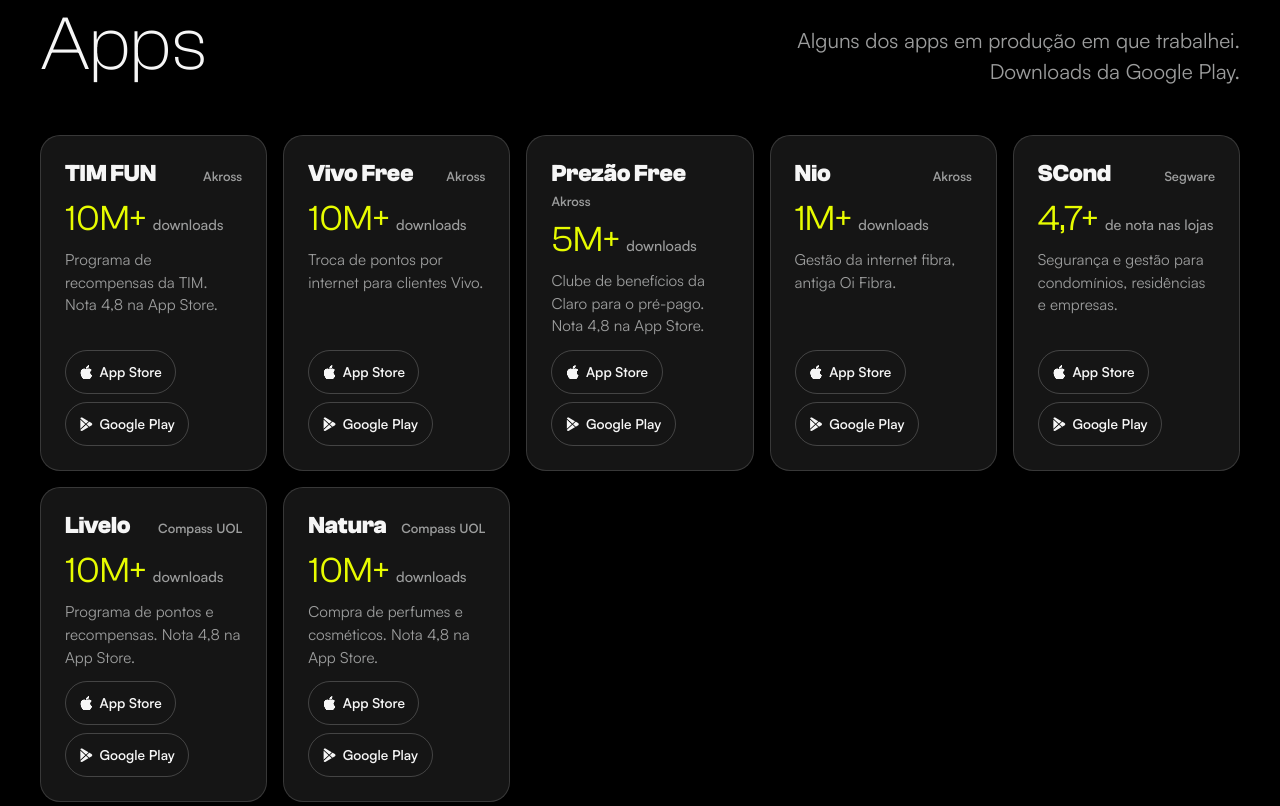
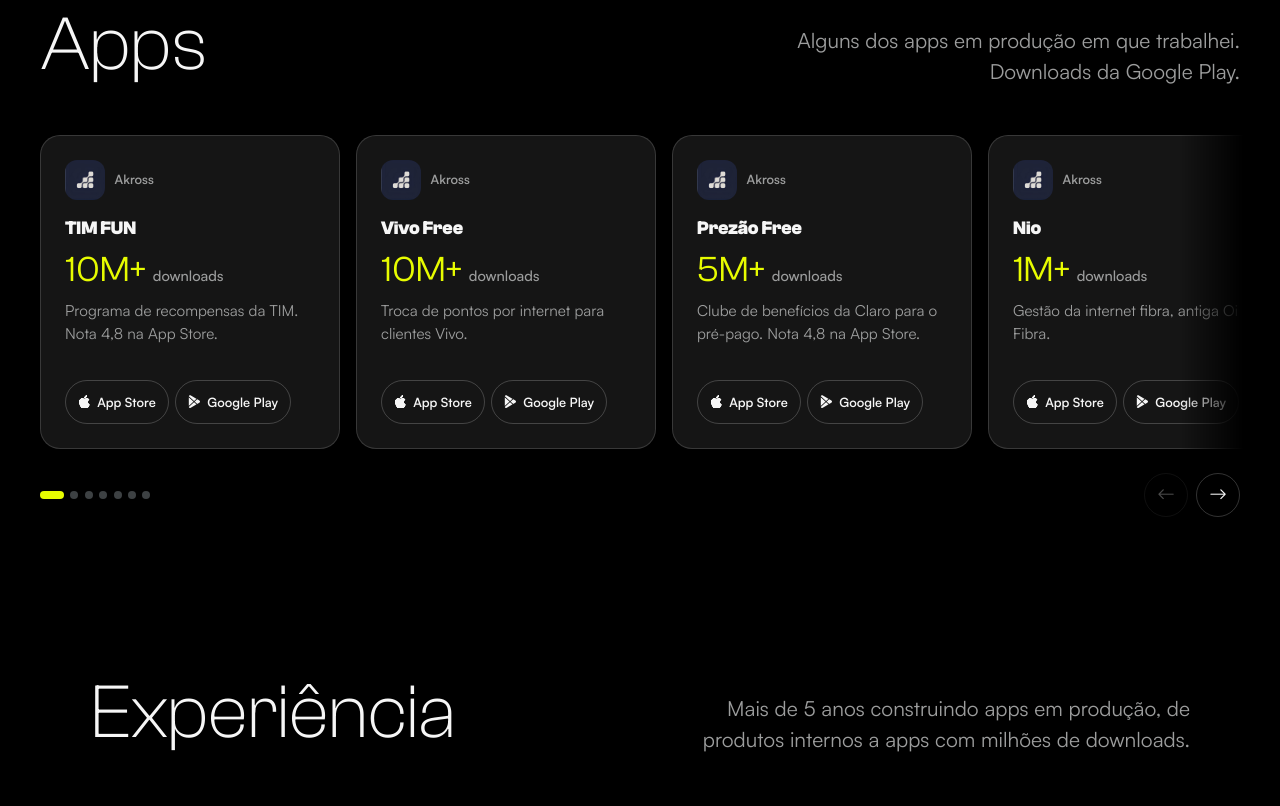
Before and after one commit to pedrinholeda/pedrinholeda.github.io, a plain HTML site: page index.html in a window 1280 px wide. Shown: the part 2660-3466 px from the top of the page. Drawn offline with Linux system fonts and the light colour scheme.

Commit message:
feat: show apps as a card carousel

```diff
--- a/assets/css/style.css
+++ b/assets/css/style.css
@@ -860,13 +860,56 @@ button:active,
   gap: 2rem;
 }
 
+.apps-carrossel {
+  position: relative;
+  display: flex;
+  flex-direction: column;
+  gap: 1.5rem;
+}
+
+/* Trilho com rolagem nativa e encaixe por card */
 .conteudo-apps {
-  display: grid;
+  display: flex;
   gap: 1rem;
-  grid-template-columns: repeat(auto-fill, minmax(220px, 1fr));
+  overflow-x: auto;
+  scroll-snap-type: x mandatory;
+  overscroll-behavior-x: contain;
+  scrollbar-width: none;
+  padding: 0.25rem 0.25rem 0.5rem;
+  margin: -0.25rem -0.25rem -0.5rem;
+  scroll-padding-inline: 0.25rem;
+}
+
+.conteudo-apps::-webkit-scrollbar {
+  display: none;
+}
+
+.conteudo-apps:focus-visible {
+  outline: 2px solid var(--color-destaque1);
+  outline-offset: 4px;
+  border-radius: 20px;
+}
+
+/* Esmaece a borda que ainda tem cards escondidos */
+.apps-carrossel.tem-depois .conteudo-apps {
+  mask-image: linear-gradient(to right, #000 calc(100% - 4rem), transparent);
+}
+.apps-carrossel.tem-antes .conteudo-apps {
+  mask-image: linear-gradient(to left, #000 calc(100% - 4rem), transparent);
+}
+.apps-carrossel.tem-antes.tem-depois .conteudo-apps {
+  mask-image: linear-gradient(
+    to right,
+    transparent,
+    #000 4rem,
+    #000 calc(100% - 4rem),
+    transparent
+  );
 }
 
 .app-card {
+  flex: 0 0 clamp(260px, 82%, 300px);
+  scroll-snap-align: start;
   display: flex;
   flex-direction: column;
   gap: 0.75rem;
@@ -874,19 +917,27 @@ button:active,
   background: rgba(30, 30, 30, 0.7);
   border: 1px solid hsla(0, 0%, 100%, 0.15);
   border-radius: 20px;
-  transition: border-color 0.3s ease;
+  transition: border-color 0.3s ease, transform 0.3s ease;
 }
 
 .app-card:hover {
   border-color: rgba(231, 252, 0, 0.4);
+  transform: translateY(-4px);
 }
 
 .app-topo {
   display: flex;
-  align-items: baseline;
-  justify-content: space-between;
-  flex-wrap: wrap;
-  gap: 0.25rem 0.75rem;
+  align-items: center;
+  gap: 0.6rem;
+  margin-bottom: 0.25rem;
+}
+
+.app-logo {
+  width: 40px;
+  height: 40px;
+  border-radius: 12px;
+  object-fit: cover;
+  flex-shrink: 0;
 }
 
 .app-topo h3 {
@@ -924,7 +975,7 @@ button:active,
 .app-lojas {
   display: flex;
   flex-wrap: wrap;
-  gap: 0.5rem;
+  gap: 0.4rem;
 }
 
 .app-lojas a {
@@ -932,8 +983,8 @@ button:active,
   align-items: center;
   gap: 0.4rem;
   min-height: 44px;
-  padding: 0.5rem 0.85rem;
-  font-size: 0.85rem;
+  padding: 0.5rem 0.75rem;
+  font-size: 0.8rem;
   font-weight: 600;
   color: var(--color-white);
   border: 1px solid hsla(0, 0%, 100%, 0.2);
@@ -945,6 +996,79 @@ button:active,
 .app-lojas a:focus-visible {
   color: var(--color-destaque1);
   border-color: var(--color-destaque1);
+}
+
+.apps-controles {
+  display: flex;
+  align-items: center;
+  justify-content: space-between;
+  gap: 1rem;
+}
+
+.apps-carrossel.sem-rolagem .apps-controles {
+  display: none;
+}
+
+.apps-pontos {
+  display: flex;
+  flex-wrap: wrap;
+  gap: 0.4rem;
+}
+
+.apps-ponto {
+  width: 8px;
+  height: 8px;
+  padding: 0;
+  border: 0;
+  border-radius: 999px;
+  background: var(--color-gray1);
+  cursor: pointer;
+  transition: width 0.3s ease, background-color 0.3s ease;
+}
+
+.apps-ponto.ativo {
+  width: 24px;
+  background: var(--color-destaque1);
+}
+
+.apps-setas {
+  display: flex;
+  gap: 0.5rem;
+}
+
+.apps-seta {
+  width: 44px;
+  height: 44px;
+  display: grid;
+  place-items: center;
+  font-size: 1.1rem;
+  color: var(--color-white);
+  background: transparent;
+  border: 1px solid hsla(0, 0%, 100%, 0.2);
+  border-radius: 999px;
+  cursor: pointer;
+  transition: color 0.3s ease, border-color 0.3s ease, opacity 0.3s ease;
+}
+
+.apps-seta:hover:not(:disabled),
+.apps-seta:focus-visible {
+  color: var(--color-destaque1);
+  border-color: var(--color-destaque1);
+}
+
+.apps-seta:disabled {
+  opacity: 0.3;
+  cursor: default;
+}
+
+@media (prefers-reduced-motion: reduce) {
+  .app-card,
+  .apps-ponto {
+    transition: none;
+  }
+  .app-card:hover {
+    transform: none;
+  }
 }
 
 /*************** CABEÇALHO DE SEÇÃO (Stack / Experiência / Contato) *****/
--- /dev/null
+++ b/assets/js/appsCarrossel.js
@@ -0,0 +1,78 @@
+// Carrossel da seção Apps: setas, pontos e esmaecimento nas bordas.
+// A rolagem em si é nativa (toque, trackpad, teclado); o script só a controla.
+(function () {
+  const carrossel = document.querySelector(".apps-carrossel");
+  if (!carrossel) return;
+
+  const trilho = carrossel.querySelector(".conteudo-apps");
+  const cards = Array.from(trilho.querySelectorAll(".app-card"));
+  const pontosEl = carrossel.querySelector(".apps-pontos");
+  const [anterior, proximo] = carrossel.querySelectorAll(".apps-seta");
+  const reduzMovimento = window.matchMedia("(prefers-reduced-motion: reduce)");
+
+  const comportamento = () => (reduzMovimento.matches ? "auto" : "smooth");
+
+  // Distância de um card mais o espaço entre eles.
+  function passo() {
+    if (cards.length < 2) return trilho.clientWidth;
+    return cards[1].offsetLeft - cards[0].offsetLeft;
+  }
+
+  function irPara(indice) {
+    trilho.scrollTo({ left: indice * passo(), behavior: comportamento() });
+  }
+
+  const pontos = cards.map((_, i) => {
+    const ponto = document.createElement("button");
+    ponto.type = "button";
+    ponto.className = "apps-ponto";
+    ponto.tabIndex = -1;
+    ponto.addEventListener("click", () => irPara(i));
+    pontosEl.appendChild(ponto);
+    return ponto;
+  });
+
+  function atualizar() {
+    const max = trilho.scrollWidth - trilho.clientWidth;
+    const x = trilho.scrollLeft;
+    const noInicio = x <= 2;
+    const noFim = x >= max - 2;
+
+    anterior.disabled = noInicio;
+    proximo.disabled = noFim;
+    carrossel.classList.toggle("tem-antes", !noInicio);
+    carrossel.classList.toggle("tem-depois", !noFim);
+    carrossel.classList.toggle("sem-rolagem", max <= 2);
+
+    // No fim, o último ponto fica ativo mesmo que o primeiro card visível seja outro.
+    const atual = noFim ? cards.length - 1 : Math.round(x / passo());
+    pontos.forEach((p, i) => p.classList.toggle("ativo", i === atual));
+  }
+
+  anterior.addEventListener("click", () => {
+    trilho.scrollBy({ left: -passo(), behavior: comportamento() });
+  });
+  proximo.addEventListener("click", () => {
+    trilho.scrollBy({ left: passo(), behavior: comportamento() });
+  });
+
+  trilho.addEventListener("keydown", (e) => {
+    if (e.key === "ArrowRight" || e.key === "ArrowLeft") {
+      e.preventDefault();
+      const dir = e.key === "ArrowRight" ? 1 : -1;
+      trilho.scrollBy({ left: dir * passo(), behavior: comportamento() });
+    }
+  });
+
+  let quadro = 0;
+  trilho.addEventListener(
+    "scroll",
+    () => {
+      cancelAnimationFrame(quadro);
+      quadro = requestAnimationFrame(atualizar);
+    },
+    { passive: true }
+  );
+  window.addEventListener("resize", atualizar);
+  atualizar();
+})();
--- a/assets/js/header.js
+++ b/assets/js/header.js
@@ -118,6 +118,9 @@ document.addEventListener("DOMContentLoaded", function () {
       apps_subtitle:
         "Alguns dos apps em produção em que trabalhei. Downloads da Google Play.",
       apps_downloads: "downloads",
+      apps_carousel: "Apps em que trabalhei",
+      apps_prev: "Apps anteriores",
+      apps_next: "Próximos apps",
       apps_rating: "de nota nas lojas",
       app_timfun_desc: "Programa de recompensas da TIM. Nota 4,8 na App Store.",
       app_vivofree_desc: "Troca de pontos por internet para clientes Vivo.",
@@ -262,6 +265,9 @@ document.addEventListener("DOMContentLoaded", function () {
       apps_subtitle:
         "Some of the production apps I worked on. Downloads from Google Play.",
       apps_downloads: "downloads",
+      apps_carousel: "Apps I worked on",
+      apps_prev: "Previous apps",
+      apps_next: "Next apps",
       apps_rating: "rating on the stores",
       app_timfun_desc: "TIM's rewards program. Rated 4.8 on the App Store.",
       app_vivofree_desc: "Points-for-data rewards for Vivo customers.",
--- a/index.html
+++ b/index.html
@@ -477,12 +477,14 @@
             </p>
           </div>
 
-          <ul class="conteudo-apps">
-            <li class="app-card" data-aos="fade-up">
+          <div class="apps-carrossel" data-aos="fade-up" data-aos-duration="1000">
+          <ul class="conteudo-apps" tabindex="0" aria-label="Apps em que trabalhei" data-i18n-aria-label="apps_carousel">
+            <li class="app-card">
               <div class="app-topo">
-                <h3>TIM FUN</h3>
+                <img class="app-logo" src="assets/img/logos/akross_logo.jpeg" alt="" width="40" height="40" loading="lazy" />
                 <span class="app-empresa">Akross</span>
               </div>
+              <h3>TIM FUN</h3>
               <p class="app-numero">10M+ <span data-i18n="apps_downloads">downloads</span></p>
               <p class="app-desc" data-i18n="app_timfun_desc">Programa de recompensas da TIM. Nota 4,8 na App Store.</p>
               <div class="app-lojas">
@@ -491,11 +493,12 @@
               </div>
             </li>
 
-            <li class="app-card" data-aos="fade-up" data-aos-delay="100">
+            <li class="app-card">
               <div class="app-topo">
-                <h3>Vivo Free</h3>
+                <img class="app-logo" src="assets/img/logos/akross_logo.jpeg" alt="" width="40" height="40" loading="lazy" />
                 <span class="app-empresa">Akross</span>
               </div>
+              <h3>Vivo Free</h3>
               <p class="app-numero">10M+ <span data-i18n="apps_downloads">downloads</span></p>
               <p class="app-desc" data-i18n="app_vivofree_desc">Troca de pontos por internet para clientes Vivo.</p>
               <div class="app-lojas">
@@ -504,11 +507,12 @@
               </div>
             </li>
 
-            <li class="app-card" data-aos="fade-up" data-aos-delay="200">
+            <li class="app-card">
               <div class="app-topo">
-                <h3>Prezão Free</h3>
+                <img class="app-logo" src="assets/img/logos/akross_logo.jpeg" alt="" width="40" height="40" loading="lazy" />
                 <span class="app-empresa">Akross</span>
               </div>
+              <h3>Prezão Free</h3>
               <p class="app-numero">5M+ <span data-i18n="apps_downloads">downloads</span></p>
               <p class="app-desc" data-i18n="app_prezao_desc">Clube de benefícios da Claro para o pré-pago. Nota 4,8 na App Store.</p>
               <div class="app-lojas">
@@ -517,11 +521,12 @@
               </div>
             </li>
 
-            <li class="app-card" data-aos="fade-up" data-aos-delay="300">
+            <li class="app-card">
               <div class="app-topo">
-                <h3>Nio</h3>
+                <img class="app-logo" src="assets/img/logos/akross_logo.jpeg" alt="" width="40" height="40" loading="lazy" />
                 <span class="app-empresa">Akross</span>
               </div>
+              <h3>Nio</h3>
               <p class="app-numero">1M+ <span data-i18n="apps_downloads">downloads</span></p>
               <p class="app-desc" data-i18n="app_nio_desc">Gestão da internet fibra, antiga Oi Fibra.</p>
               <div class="app-lojas">
@@ -530,11 +535,12 @@
               </div>
             </li>
 
-            <li class="app-card" data-aos="fade-up" data-aos-delay="400">
+            <li class="app-card">
               <div class="app-topo">
-                <h3>SCond</h3>
+                <img class="app-logo" src="assets/img/logos/segware_logo.jpeg" alt="" width="40" height="40" loading="lazy" />
                 <span class="app-empresa">Segware</span>
               </div>
+              <h3>SCond</h3>
               <p class="app-numero">4,7+ <span data-i18n="apps_rating">de nota nas lojas</span></p>
               <p class="app-desc" data-i18n="app_scond_desc">Segurança e gestão para condomínios, residências e empresas.</p>
               <div class="app-lojas">
@@ -543,11 +549,12 @@
               </div>
             </li>
 
-            <li class="app-card" data-aos="fade-up" data-aos-delay="100">
+            <li class="app-card">
               <div class="app-topo">
-                <h3>Livelo</h3>
+                <img class="app-logo" src="assets/img/logos/compass_uol_logo.jpeg" alt="" width="40" height="40" loading="lazy" />
                 <span class="app-empresa">Compass UOL</span>
               </div>
+              <h3>Livelo</h3>
               <p class="app-numero">10M+ <span data-i18n="apps_downloads">downloads</span></p>
               <p class="app-desc" data-i18n="app_livelo_desc">Programa de pontos e recompensas. Nota 4,8 na App Store.</p>
               <div class="app-lojas">
@@ -556,11 +563,12 @@
               </div>
             </li>
 
-            <li class="app-card" data-aos="fade-up" data-aos-delay="200">
+            <li class="app-card">
               <div class="app-topo">
-                <h3>Natura</h3>
+                <img class="app-logo" src="assets/img/logos/compass_uol_logo.jpeg" alt="" width="40" height="40" loading="lazy" />
                 <span class="app-empresa">Compass UOL</span>
               </div>
+              <h3>Natura</h3>
               <p class="app-numero">10M+ <span data-i18n="apps_downloads">downloads</span></p>
               <p class="app-desc" data-i18n="app_natura_desc">Compra de perfumes e cosméticos. Nota 4,8 na App Store.</p>
               <div class="app-lojas">
@@ -569,6 +577,19 @@
               </div>
             </li>
           </ul>
+
+          <div class="apps-controles">
+            <div class="apps-pontos" aria-hidden="true"></div>
+            <div class="apps-setas">
+              <button type="button" class="apps-seta" data-direcao="-1" aria-label="Apps anteriores" data-i18n-aria-label="apps_prev">
+                <i class="bi bi-arrow-left" aria-hidden="true"></i>
+              </button>
+              <button type="button" class="apps-seta" data-direcao="1" aria-label="Próximos apps" data-i18n-aria-label="apps_next">
+                <i class="bi bi-arrow-right" aria-hidden="true"></i>
+              </button>
+            </div>
+          </div>
+          </div>
         </div>
       </section>
       <!--Fim Apps-->
@@ -943,6 +964,7 @@
     <script src="assets/js/header.js"></script>
     <script src="assets/js/actionButton.js"></script>
     <script src="assets/js/slideSobre.js"></script>
+    <script src="assets/js/appsCarrossel.js"></script>
     <script src="assets/vendor/typed.min.js"></script>
     <script src="assets/js/typed.js"></script>
 
```
